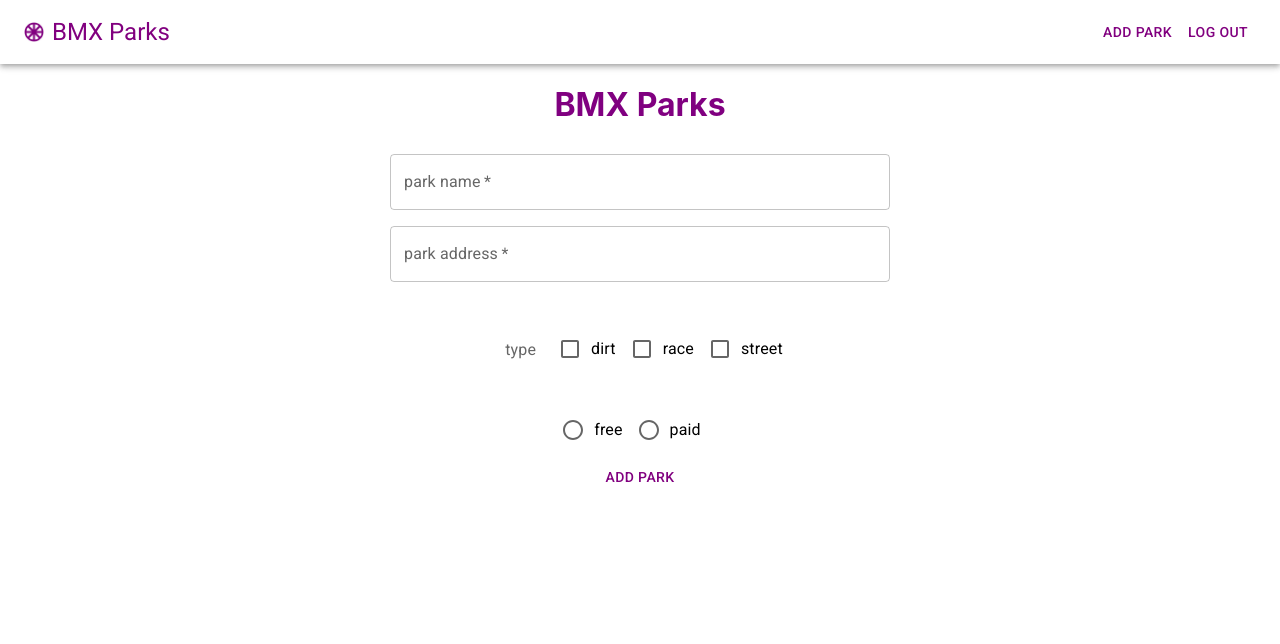
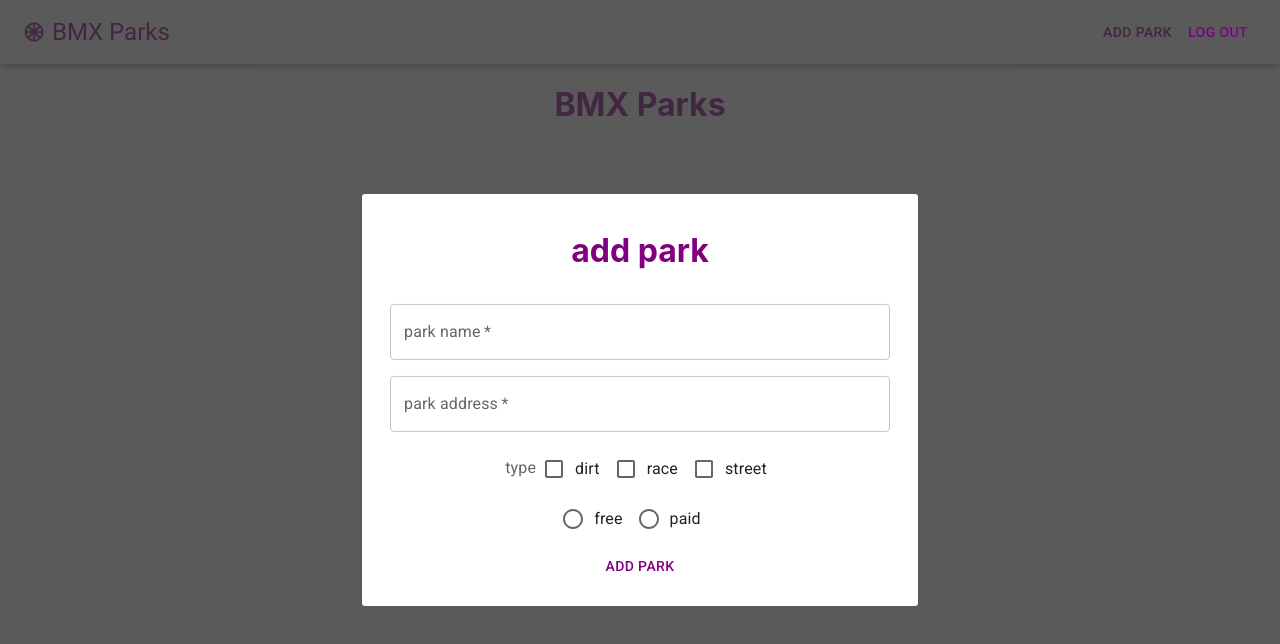
Before and after one commit to forrestmorrison/bmxparks-app, a React (Create React App) app: page / in a window 1280 px wide. Both pictures are taken after a click on the button "ADD PARK". Shown: the top 644 px of the page. Built offline with nearby package versions, Linux system fonts and the light colour scheme.

Commit message:
added modal to AddPark & added to NavBar

```diff
--- a/src/App.js
+++ b/src/App.js
@@ -18,7 +18,6 @@ function App() {
         <NavBar />
         <main>
           <h1>BMX Parks</h1>
-          <AddPark />
         </main>
       </div>
     </ThemeProvider>
--- a/src/components/AddPark.jsx
+++ b/src/components/AddPark.jsx
@@ -8,7 +8,7 @@ import FormLabel from '@mui/material/FormLabel';
 import Radio from '@mui/material/Radio'
 import RadioGroup from '@mui/material/RadioGroup'
 import TextField from '@mui/material/TextField';
-import { useState } from 'react';
+import { useContext, useEffect, useState } from 'react';
 
 const AddPark = () => {
 
@@ -22,6 +22,18 @@ const AddPark = () => {
     street: false,
   })
   const [radio, setRadio] = useState('')
+
+  const [modal, setModal] = useState(false)
+
+  const toggleModal = () => {
+    setModal(!modal)
+  }
+
+  if(modal) {
+    document.body.classList.add('active-modal')
+  } else {
+    document.body.classList.remove('active-modal')
+  }
 
   const handleChange = (event) => {
     setType({
@@ -52,6 +64,13 @@ const AddPark = () => {
   }
 
   return (
+    <>
+      <Button onClick={toggleModal} className="btn-modal">add park</Button>
+
+      {modal && (
+        <div className="modal">
+          <div className="overlay" onClick={toggleModal}></div>
+          <div className="modal-content">
             <Box
               sx={{
                 width: {
@@ -63,6 +82,7 @@ const AddPark = () => {
               }}
             >
               <form noValidate autoComplete="off" className='form' onSubmit={handleSubmit}>
+                <h1>add park</h1>
                 <TextField
                   onChange={(e) => setName(e.target.value)}
                   fullWidth
@@ -90,8 +110,8 @@ const AddPark = () => {
                   error={addressError}
                 />
                 <Box>
-          <FormControl sx={{ m: 3, display: 'flex', flexDirection: 'row' }} component="fieldset" variant="standard">
-            <FormLabel sx={{ m: 3 }}>type</FormLabel>
+                  <FormControl sx={{ m: 1, display: 'flex', flexDirection: 'row' }} component="fieldset" variant="standard">
+                    <FormLabel sx={{ m: 1 }}>type</FormLabel>
                     <FormGroup sx={{ display: 'flex', flexDirection: 'row' }}>
                       <FormControlLabel
                         control={
@@ -138,7 +158,11 @@ const AddPark = () => {
                 </Button>
               </form>
             </Box>
-  );
+          </div>
+        </div>
+      )}
+    </>
+  )
 }
 
 export default AddPark
--- a/src/components/NavBar.jsx
+++ b/src/components/NavBar.jsx
@@ -1,9 +1,11 @@
+import AddPark from './AddPark';
 import AppBar from '@mui/material/AppBar';
 import Box from '@mui/material/Box';
 import Toolbar from '@mui/material/Toolbar';
 import Typography from '@mui/material/Typography';
 import Button from '@mui/material/Button';
 import bmxlogo from '../images/bmxlogo.jpg'
+import { Link } from 'react-router-dom';
 
 const logo = bmxlogo
 
@@ -32,7 +34,7 @@ const NavBar = () => {
                 >
                     BMX Parks
                 </Typography>
-                <Button color="primary">Add Park</Button>
+                <AddPark />
                 <Button color="primary">Log Out</Button>
             </Toolbar>
         </AppBar>
--- a/src/index.css
+++ b/src/index.css
@@ -40,3 +40,53 @@ h1 {
   flex-direction: row;
   justify-content: center;
 }
+
+
+
+#modal
+
+body.active-modal {
+  overflow-y: hidden;
+}
+
+.btn-modal {
+  display: block;
+  border: none;
+  background-color: white;
+}
+
+.modal, .overlay {
+  width: 100vw;
+  height: 100vh;
+  top: 0;
+  left: 0;
+  right: 0;
+  bottom: 0;
+  position: fixed;
+}
+
+.overlay {
+  background: rgba(49,49,49,0.8);
+}
+.modal-content {
+  position: absolute;
+  top: 50%;
+  left: 50%;
+  transform: translate(-50%, -50%);
+  line-height: 1.4;
+  background: white;
+  padding: 14px 28px;
+  border-radius: 3px;
+  max-width: 600px;
+  min-width: 400px;
+}
+
+.close-modal {
+  position: absolute;
+  top: 10px;
+  right: 10px;
+  padding: 0px 5px;
+  background-color: white;
+  border: none;
+  color: red;
+}
```
Lines whose indentation alone changed are shown as unchanged.
